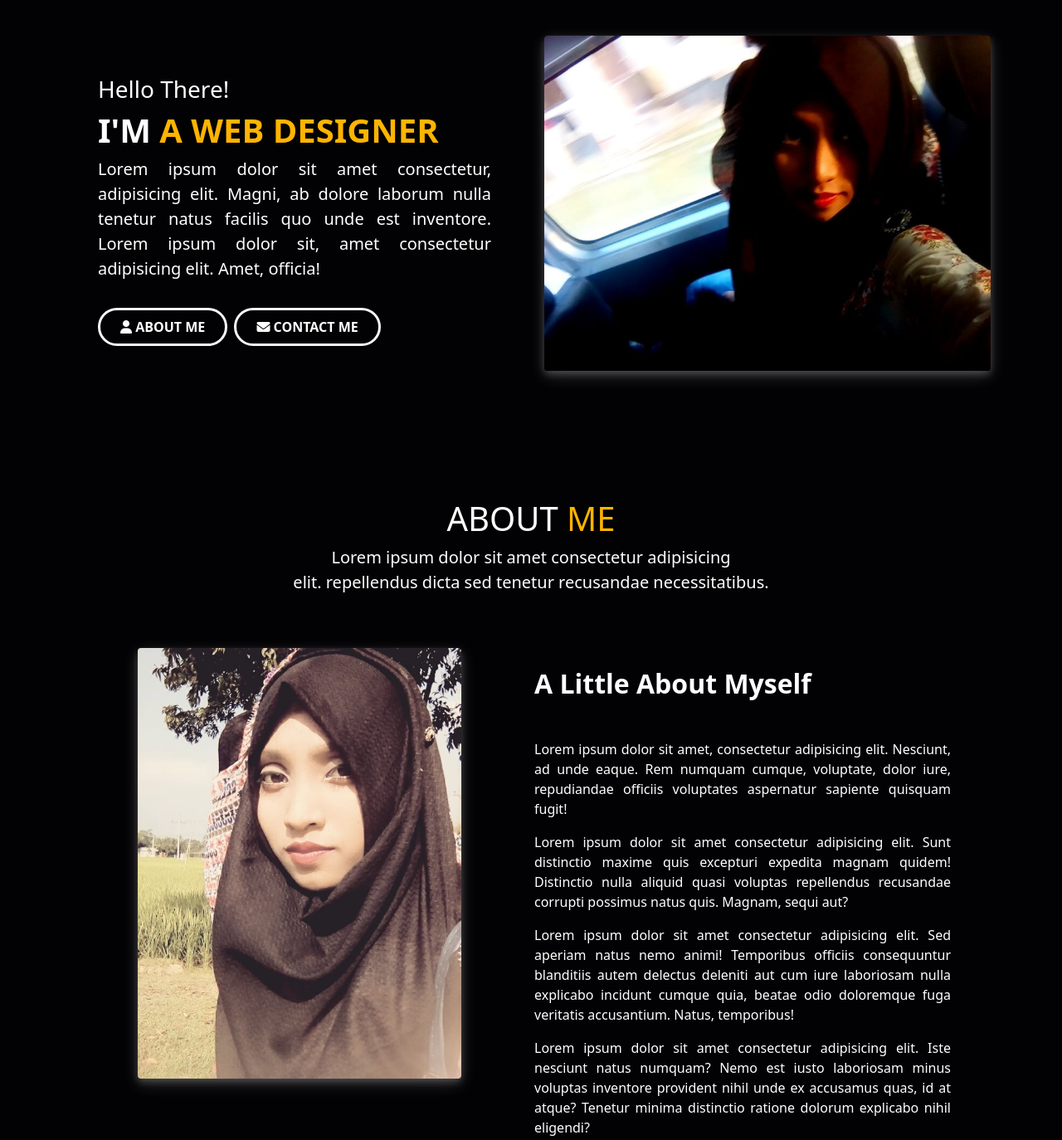
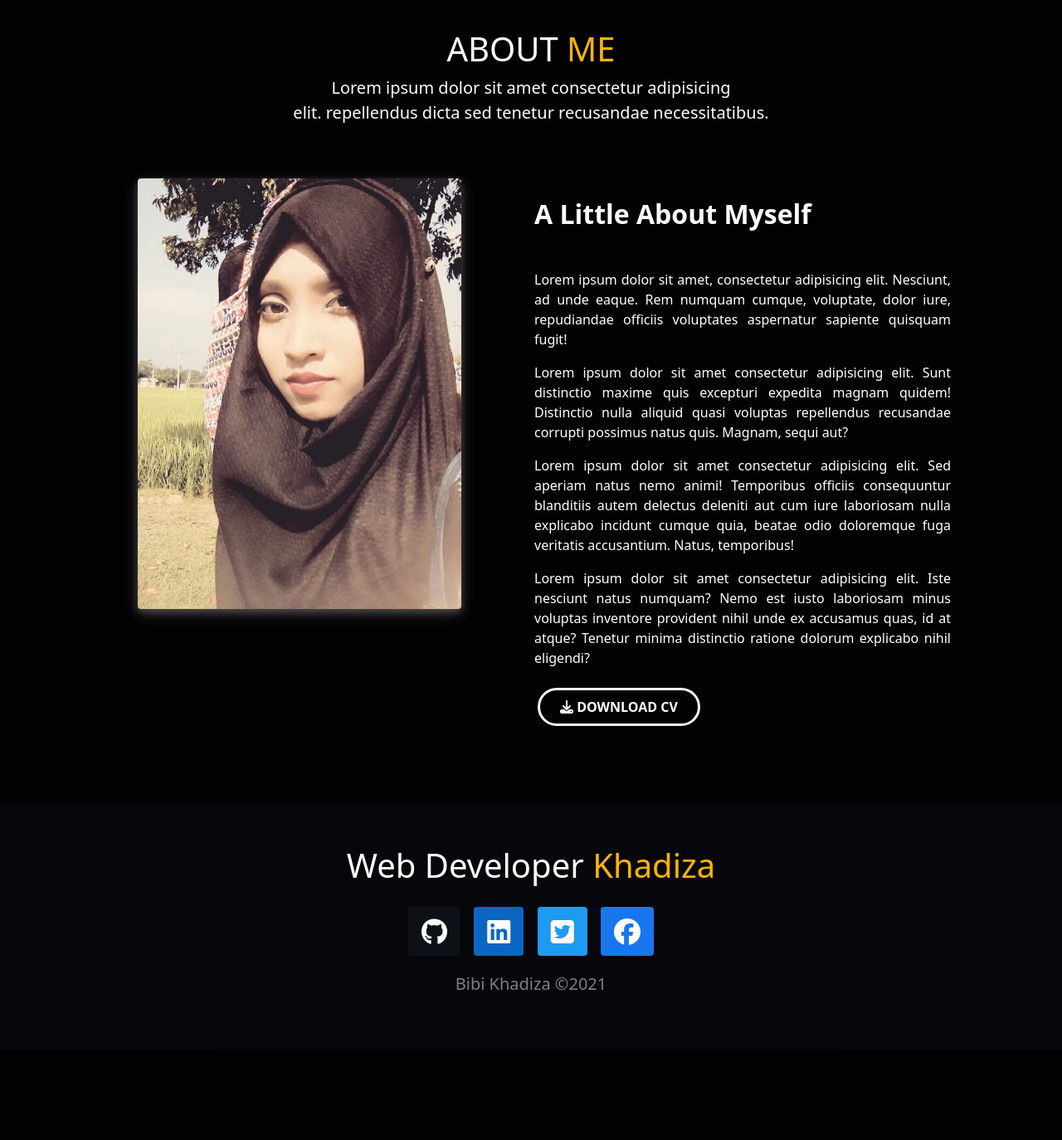
Before and after one commit to khadiza21/myPortfolio, a plain HTML site: page index.html in a window 1280 px wide. Shown: the part 119-1493 px from the top of the page at 83% size. After the commit the page ends 1384 px from the top, so only its background shows below. Drawn offline with nearby package versions, Linux system fonts and the light colour scheme.

Commit message:
footer  section done

```diff
--- a/index.html
+++ b/index.html
@@ -98,16 +98,14 @@
         <!-- navbar section end  -->
 
         <!-- banner section  -->
-        <section class="container py-3 my-5" id="home">
+        <!-- <section class="container py-3 my-5" id="home">
             <div class="row my-2 py-3">
                 <div class="col-lg-6 col-md-12 col-12 px-5 py-5">
                     <h3>Hello There!</h3>
                     <h1 class="fw-bold iam">I'M <span class="span-orange">A WEB DESIGNER</span></h1>
-                    <p class="fs-5 pp">Lorem ipsum dolor sit amet consectetur, adipisicing elit. Magni, ab dolore
-                        laborum
-                        nulla tenetur
-                        natus facilis quo unde est inventore. Lorem ipsum dolor sit, amet consectetur adipisicing elit.
-                        Amet, officia!</p>
+                    <p class="fs-5 pp">I am Bibi Khadiza working with MERN experience near 1 Year. I can work under
+                        pressure and love to do complex and brainstorm projects and I am committed to timely delivery. I
+                        am available for Remote JOB.</p>
 
                     <button class=" my-3 btn banner-btn rounded-pill border-light border-3 fw-bold px-4 py-2"><i
                             class="fa-solid fa-user"></i> ABOUT
@@ -121,7 +119,7 @@
                 </div>
 
             </div>
-        </section>
+        </section> -->
         <!-- banner section end  -->
     </header>
     <main>
@@ -162,7 +160,7 @@
                     </button>
                 </div>
             </div>
-            </div>
+
         </section>
 
         <!-- my skills  -->
@@ -297,10 +295,32 @@
 
 
     </main>
-    <!--
-    <footer style="background-color: gray; text-align: center;">
-        Khadiza
-    </footer> -->
+
+    <footer style="background-color: rgba(12, 12, 22, 0.425); "
+        class="d-flex justify-content-center align-items-center py-5">
+        <div>
+            <h1>Web Developer <span class="span-orange">Khadiza</span></h1>
+
+            <div class="text-center fw-bold fs-2  social-icon py-4">
+                <a href="https://github.com/khadiza21" style="background-color: #0d1117;" class="px-3 py-2 mx-1 rounded"><i
+                        class="fa-brands fa-github "></i></a>
+
+                <a href="https://www.linkedin.com/in/bibi-khadiza-679787228/" style="background-color: #0b66c3;" class="px-3 py-2 mx-1 rounded"><i
+                        class="fa-brands fa-linkedin "></i></a>
+
+                <a href="https://twitter.com/bibi_khadiza21" style="background-color: #1d9bf0;" class="px-3 py-2 mx-1 rounded"> <i
+                        class="fa-brands fa-twitter-square "></i></a>
+
+                <a href="https://www.facebook.com/profile.php?id=100075783558238" style="background-color: rgb(24 119 240 / 1);" class="px-3 py-2 mx-1 rounded"> <i
+                        class="fa-brands fa-facebook "></i></a>
+
+
+
+
+            </div>
+            <p class="text-center fs-5 " style="color: gray;">Bibi Khadiza ©2021</p>
+        </div>
+    </footer>
 
 
     <script src="https://cdn.jsdelivr.net/npm/bootstrap@5.0.2/dist/js/bootstrap.bundle.min.js"
--- a/style.css
+++ b/style.css
@@ -43,3 +43,12 @@ body {
     0 6px 20px 0 rgba(238, 236, 236, 0.19);
   text-align: center;
 }
+/* footer  */
+.social-icon a{
+  color: #ffffff;
+
+}
+.social-icon a:hover{
+  color: #ffb400;
+
+}
```
